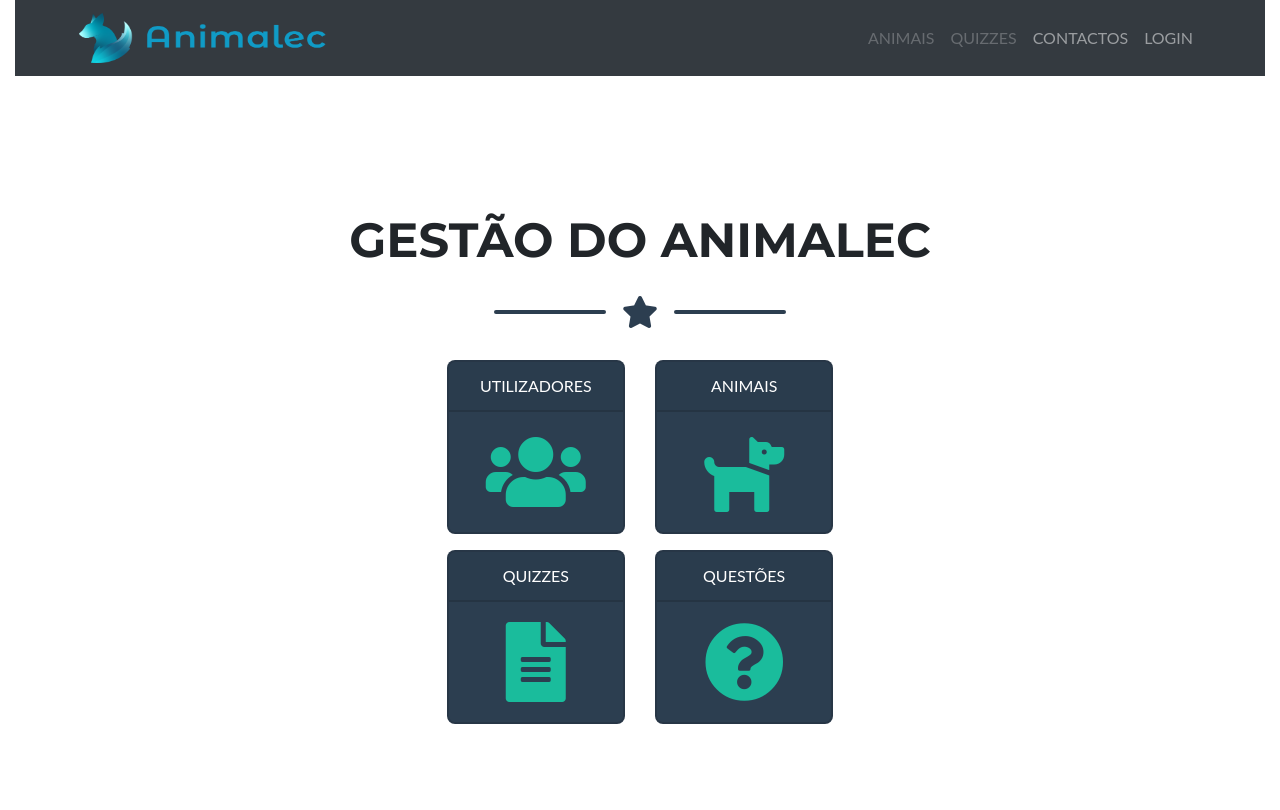
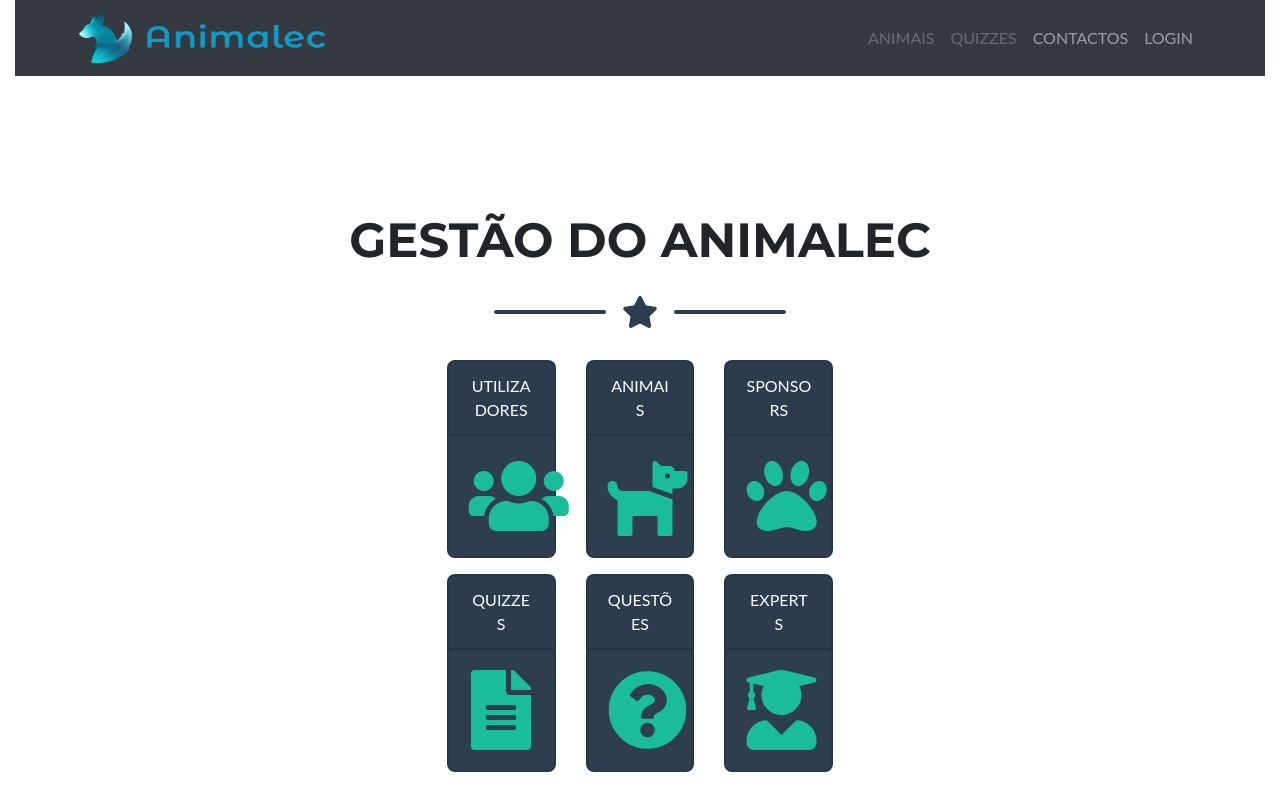
Before and after one commit to 2401849/MiniProj3, a Vue app in the folder animalec/frontend/: page /admin in a window 1280 px wide. Shown: the top 810 px of the page. Built offline with nearby package versions, Linux system fonts and the light colour scheme; what vue-simple-alert would draw is missing.

Commit message:
prototype backoffice

```diff
--- a/animalec/frontend/src/views/Admin.vue
+++ b/animalec/frontend/src/views/Admin.vue
@@ -1,18 +1,44 @@
 <template>
   <section class="page-section">
     <b-container fluid>
-      <HeaderPage title="Gestão do Animalec"/>
+      <HeaderPage title="Gestão do Animalec" />
 
       <b-row>
         <b-col cols="4"></b-col>
         <b-col cols="4">
           <b-card-group deck>
-            <AdminOptionBox routeName="listUsers" iconName="users" title="Utilizadores"/>
-            <AdminOptionBox routeName="listAnimals" iconName="dog"  title="Animais"/>
+            <AdminOptionBox
+              routeName="listUsers"
+              iconName="users"
+              title="Utilizadores"
+            />
+            <AdminOptionBox
+              routeName="listAnimals"
+              iconName="dog"
+              title="Animais"
+            />
+            <AdminOptionBox
+              routeName="listSponsors"
+              iconName="paw"
+              title="Sponsors"
+            />
           </b-card-group>
           <b-card-group deck class="mt-3">
-            <AdminOptionBox routeName="listQuizzes" iconName="file-alt"  title="Quizzes"/>
-            <AdminOptionBox routeName="listQuestions" iconName="question-circle"  title="Questões"/>
+            <AdminOptionBox
+              routeName="listQuizzes"
+              iconName="file-alt"
+              title="Quizzes"
+            />
+            <AdminOptionBox
+              routeName="listQuestions"
+              iconName="question-circle"
+              title="Questões"
+            />
+            <AdminOptionBox
+              routeName="listExperts"
+              iconName="user-graduate"
+              title="Experts"
+            />
           </b-card-group>
         </b-col>
         <b-col cols="4"></b-col>
@@ -27,7 +53,7 @@ import AdminOptionBox from "@/components/AdminOptionBox.vue";
 export default {
   components: {
     HeaderPage,
-    AdminOptionBox
-  }
+    AdminOptionBox,
+  },
 };
 </script>
```
